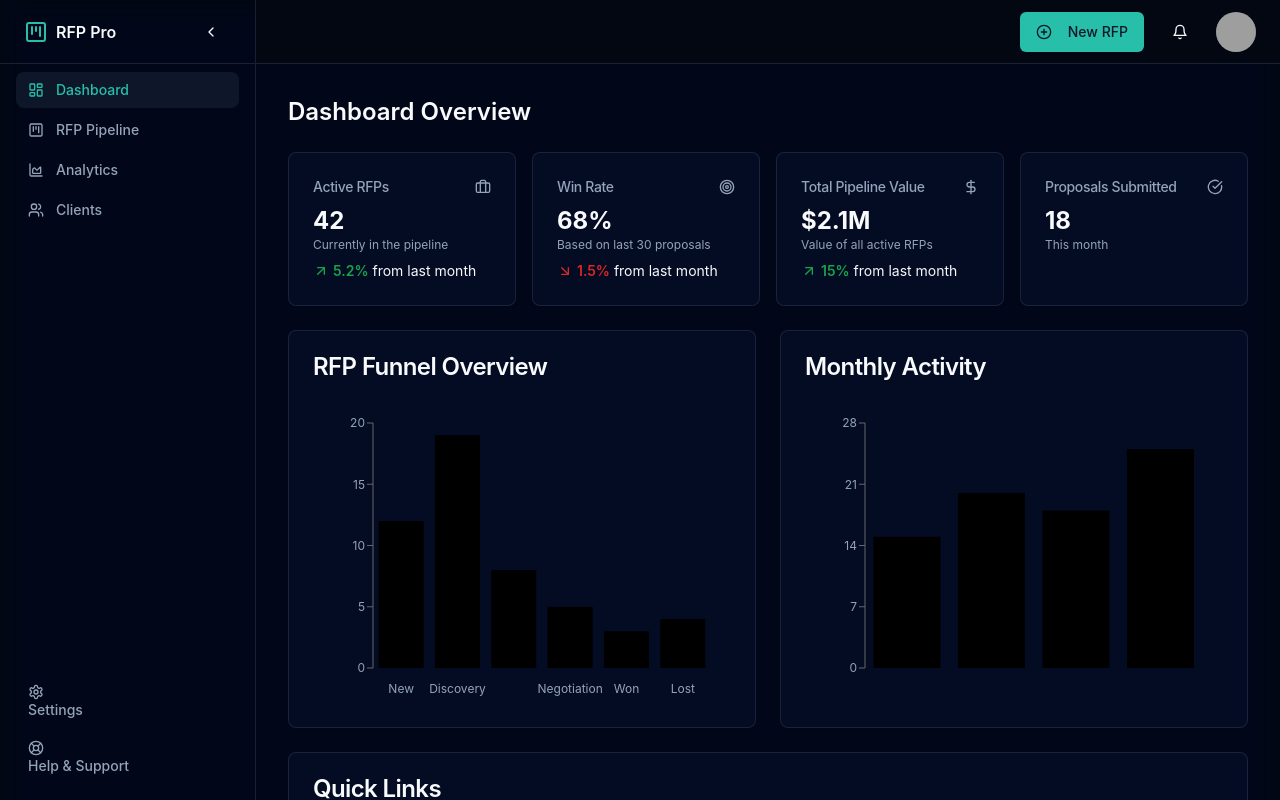
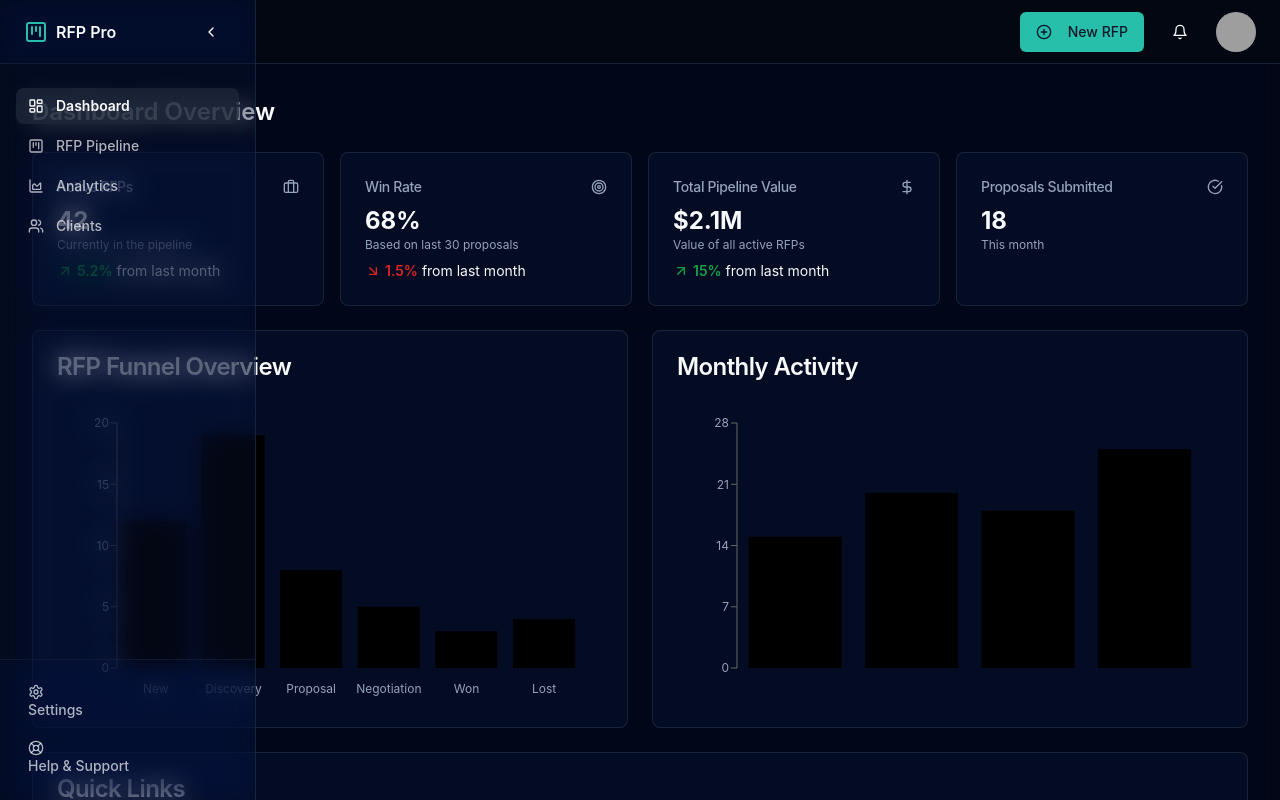
Before and after one commit to SadiqNaizam/mlo-a774-ce95, a React (Vite) app: page / in a window 1280 px wide. Shown: the top 800 px of the page. Built offline with nearby package versions, Linux system fonts and the light colour scheme; grey boxes are pictures that could not be loaded.

Commit message:
Updated code files via regeneration: CollapsibleSidebar.tsx

```diff
--- a/src/components/layout/CollapsibleSidebar.tsx
+++ b/src/components/layout/CollapsibleSidebar.tsx
@@ -34,8 +34,8 @@ const CollapsibleSidebar: React.FC<CollapsibleSidebarProps> = ({ isCollapsed, on
 
   const navLinkClasses = ({ isActive }: { isActive: boolean }) =>
     cn(
-      "flex items-center gap-3 rounded-lg px-3 py-2 text-muted-foreground transition-all hover:text-primary",
-      { "bg-muted text-primary": isActive },
+      "flex items-center gap-3 rounded-lg px-3 py-2 text-sidebar-foreground/70 transition-all hover:text-sidebar-foreground hover:bg-sidebar-accent",
+      { "bg-sidebar-accent text-sidebar-foreground font-semibold": isActive },
       isCollapsed ? 'justify-center' : ''
     );
 
@@ -49,24 +49,24 @@ const CollapsibleSidebar: React.FC<CollapsibleSidebarProps> = ({ isCollapsed, on
 
   return (
     <aside className={cn(
-        "hidden border-r bg-muted/40 md:flex md:flex-col transition-all duration-300 ease-in-out",
+        "fixed inset-y-0 left-0 z-50 hidden h-screen border-r bg-sidebar md:flex md:flex-col transition-all duration-300 ease-in-out",
         isCollapsed ? "w-20" : "w-64"
     )}>
-      <div className="flex h-full max-h-screen flex-col gap-2">
-        <div className="flex h-16 items-center border-b px-4 lg:px-6 justify-between">
+      <div className="flex h-full flex-col gap-2">
+        <div className="flex h-16 items-center border-b border-sidebar-border px-4 lg:px-6 justify-between">
           <Link to="/" className={cn(
-            "flex items-center gap-2 font-semibold",
+            "flex items-center gap-2 font-semibold text-sidebar-foreground",
             { "hidden": isCollapsed }
           )}>
             <KanbanSquare className="h-6 w-6 text-primary" />
             <span className="">RFP Pro</span>
           </Link>
-          <Button variant="ghost" size="icon" onClick={onToggle}>
+          <Button variant="ghost" size="icon" onClick={onToggle} className="hover:bg-sidebar-accent">
             <ChevronLeft className={cn("h-5 w-5 transition-transform", { "rotate-180": isCollapsed })} />
           </Button>
         </div>
-        <div className="flex-1">
-          <nav className={cn("grid items-start gap-1 text-sm font-medium", isCollapsed ? "px-2" : "px-2 lg:px-4")}>
+        <div className="flex-1 overflow-y-auto">
+          <nav className={cn("grid items-start gap-1 text-sm font-medium", isCollapsed ? "px-2 py-4" : "px-2 py-4 lg:px-4")}>
             {navItems.map((item) => (
               isCollapsed ? (
                 <Tooltip key={item.to} delayDuration={0}>
@@ -87,7 +87,7 @@ const CollapsibleSidebar: React.FC<CollapsibleSidebarProps> = ({ isCollapsed, on
             ))}
           </nav>
         </div>
-        <div className="mt-auto p-4">
+        <div className="mt-auto p-4 border-t border-sidebar-border">
             <nav className={cn("grid items-start gap-1 text-sm font-medium", isCollapsed ? "px-0" : "px-0")}>
                  <Tooltip delayDuration={0}>
                   <TooltipTrigger asChild>
```
